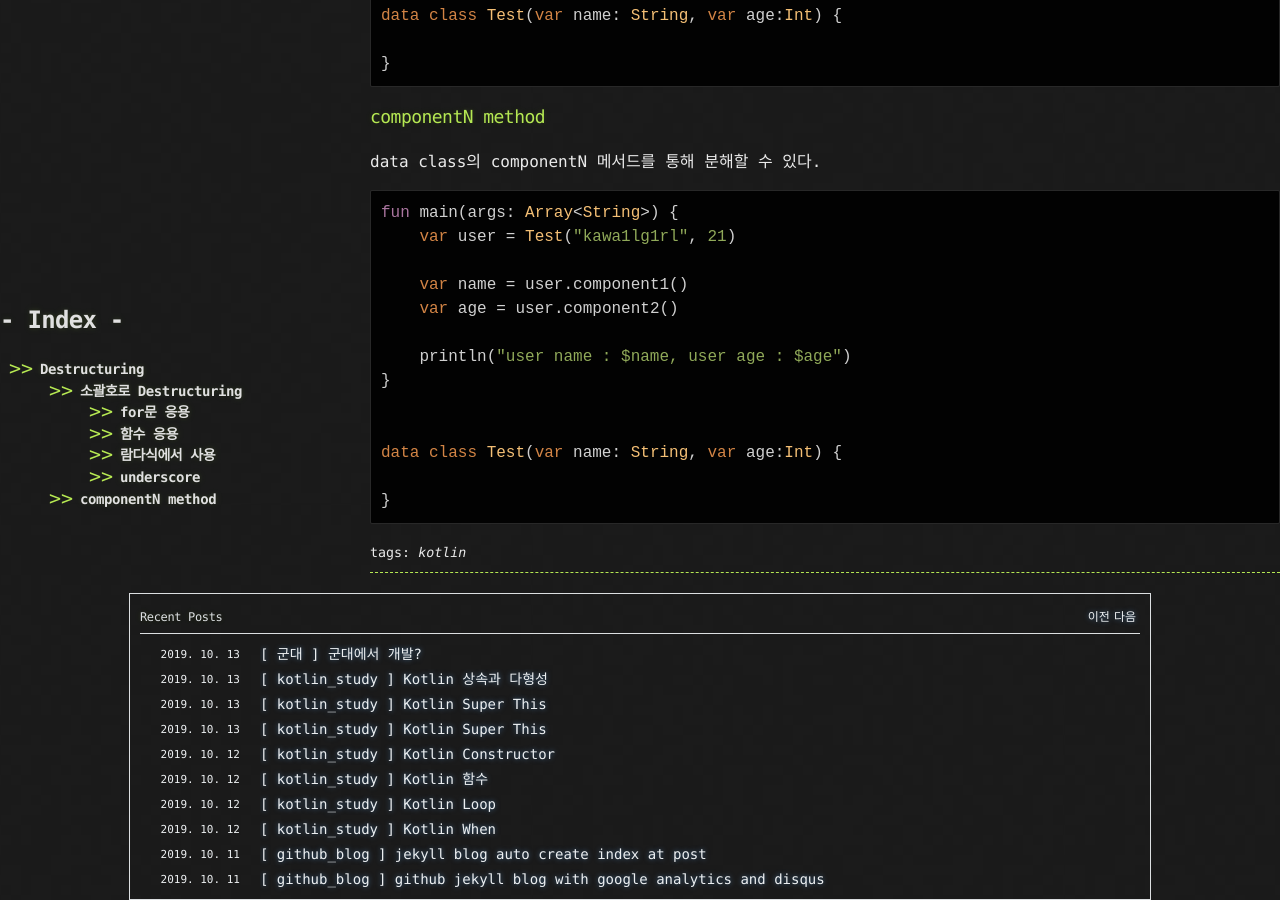
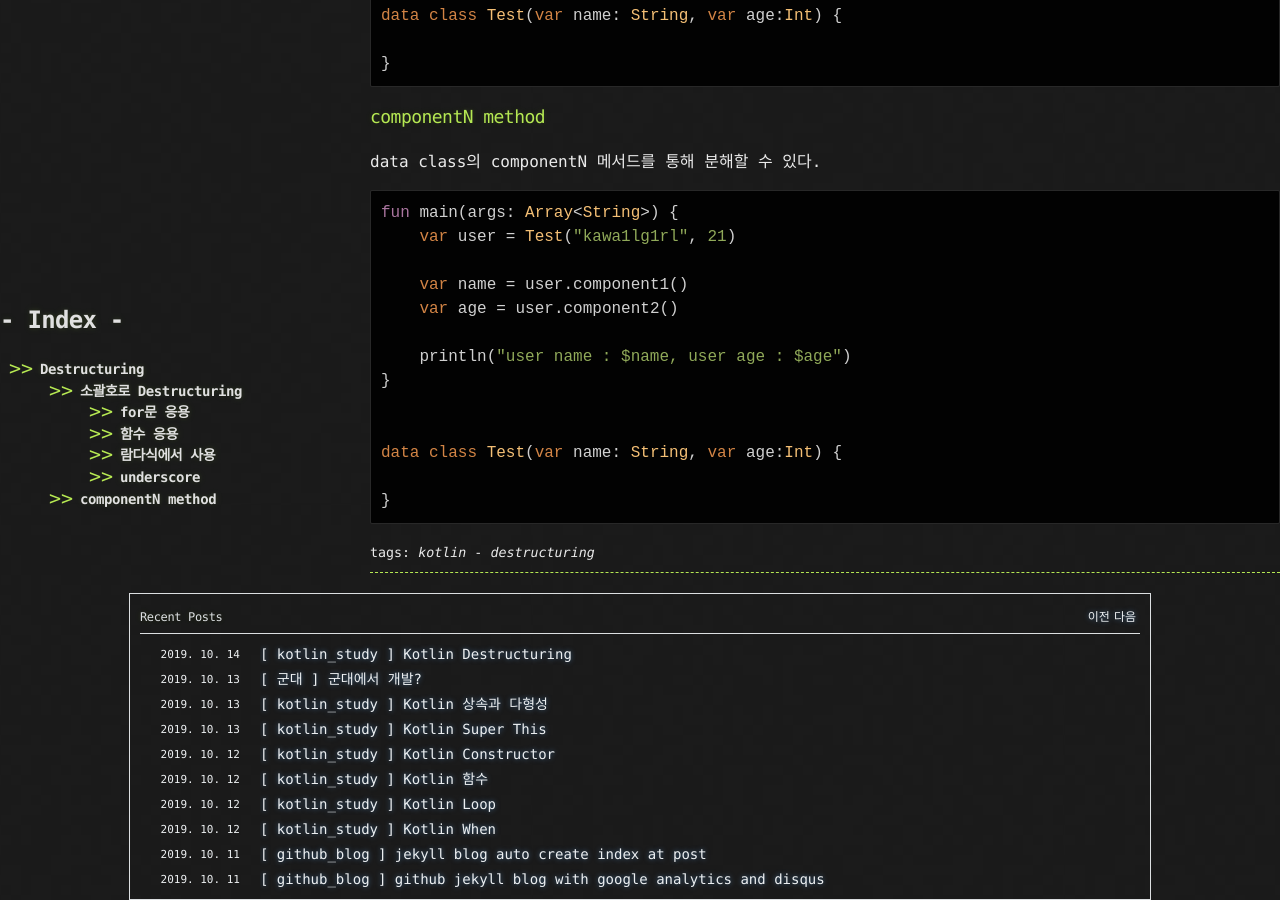
Before and after one commit to kawa1lg1rl/kawa1lg1rl.github.io, a Jekyll site: the page built from _posts/kotlin_study/2019-10-14-kotlin destructuring.md, in a window 1280 px wide and 900 px high, scrolled down 2688 px. Built offline with Jekyll 4.4.1, drawn with Linux system fonts in a browser that asks for light colours; comment, search, counter and statistics services are not loaded; some of the changed text lies outside the part shown.

Commit message:
[포스팅수정] 디스트럭쳐링 메타데이터 수정

```diff
--- a/_posts/kotlin_study/2019-10-14-kotlin destructuring.md
+++ b/_posts/kotlin_study/2019-10-14-kotlin destructuring.md
@@ -1,10 +1,10 @@
 ---
 layout: post
-title: Kotlin Super This
+title: Kotlin Destructuring
 categories: kotlin_study
 comments: true
-tags: kotlin
-date: 2019-10-13
+tags: kotlin destructuring
+date: 2019-10-14
 author: kawa1lg1rl
 ---
 
```
